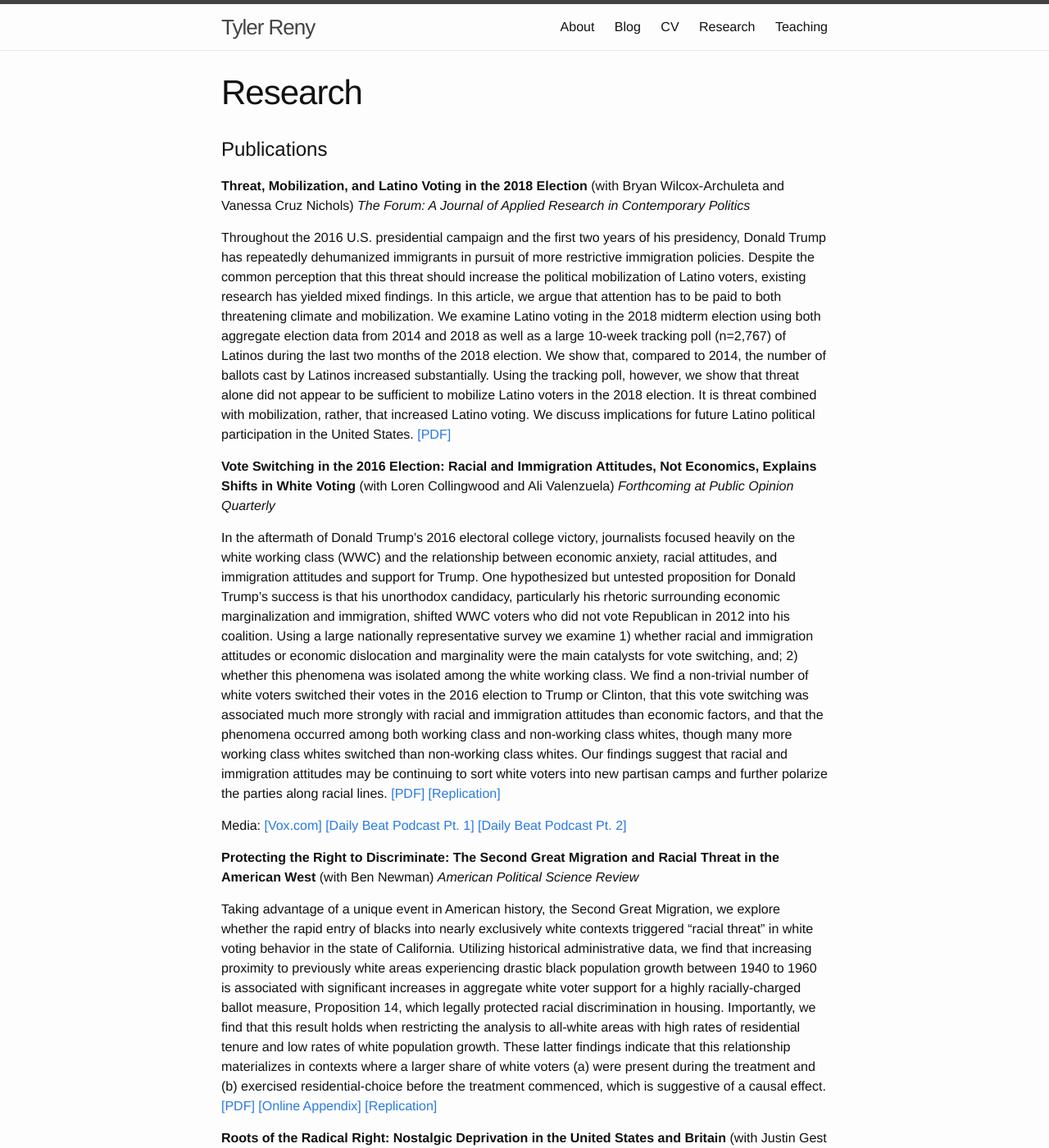
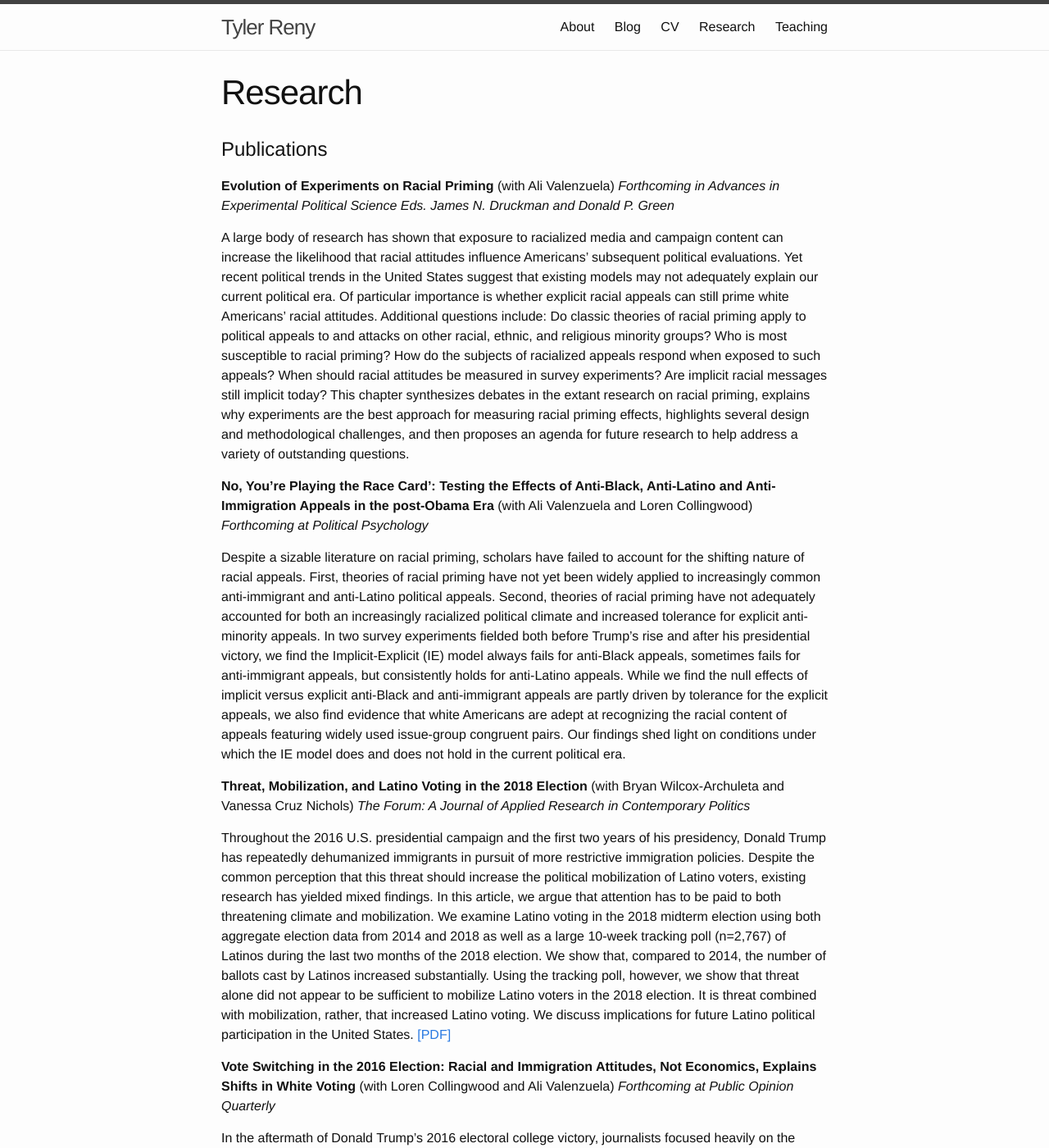
Before and after one commit to tylerreny/tylerreny.github.io, a Jekyll site: the page built from research.md, in a window 1280 px wide and 1400 px high. Shown: the whole window at 82% size. Built offline with Jekyll 4.4.1, drawn with Linux system fonts in a browser that asks for light colours.

Commit message:
update cv and research

```diff
--- a/research.md
+++ b/research.md
@@ -5,6 +5,14 @@ permalink: /research/
 ---
 
 # Publications
+
+**Evolution of Experiments on Racial Priming**  (with Ali Valenzuela) *Forthcoming in Advances in Experimental Political Science Eds. James N. Druckman and Donald P. Green*
+
+A large body of research has shown that exposure to racialized media and campaign content can increase the likelihood that racial attitudes influence Americans’ subsequent political evaluations. Yet recent political trends in the United States suggest that existing models may not adequately explain our current political era. Of particular importance is whether explicit racial appeals can still prime white Americans’ racial attitudes. Additional questions include: Do classic theories of racial priming apply to political appeals to and attacks on other racial, ethnic, and religious minority groups?  Who is most susceptible to racial priming? How do the subjects of racialized appeals respond when exposed to such appeals? When should racial attitudes be measured in survey experiments? Are implicit racial messages still implicit today? This chapter synthesizes debates in the extant research on racial priming, explains why experiments are the best approach for measuring racial priming effects, highlights several design and methodological challenges, and then proposes an agenda for future research to help address a variety of outstanding questions.
+
+**No, You’re Playing the Race Card': Testing the Effects of Anti-Black, Anti-Latino and Anti-Immigration Appeals in the post-Obama Era** (with Ali Valenzuela and Loren Collingwood) *Forthcoming at Political Psychology*
+
+Despite a sizable literature on racial priming, scholars have failed to account for the shifting nature of racial appeals. First, theories of racial priming have not yet been widely applied to increasingly common anti-immigrant and anti-Latino political appeals. Second, theories of racial priming have not adequately accounted for both an increasingly racialized political climate and increased tolerance for explicit anti-minority appeals. In two survey experiments fielded both before Trump’s rise and after his presidential victory, we find the Implicit-Explicit (IE) model always fails for anti-Black appeals, sometimes fails for anti-immigrant appeals, but consistently holds for anti-Latino appeals. While we find the null effects of implicit versus explicit anti-Black and anti-immigrant appeals are partly driven by tolerance for the explicit appeals, we also find evidence that white Americans are adept at recognizing the racial content of appeals featuring widely used issue-group congruent pairs. Our findings shed light on conditions under which the IE model does and does not hold in the current political era.
 
 **Threat, Mobilization, and Latino Voting in the 2018 Election** (with Bryan Wilcox-Archuleta and Vanessa Cruz Nichols) *The Forum: A Journal of Applied Research in Contemporary Politics*
 
```
Also changed, not shown: 8 other files.
